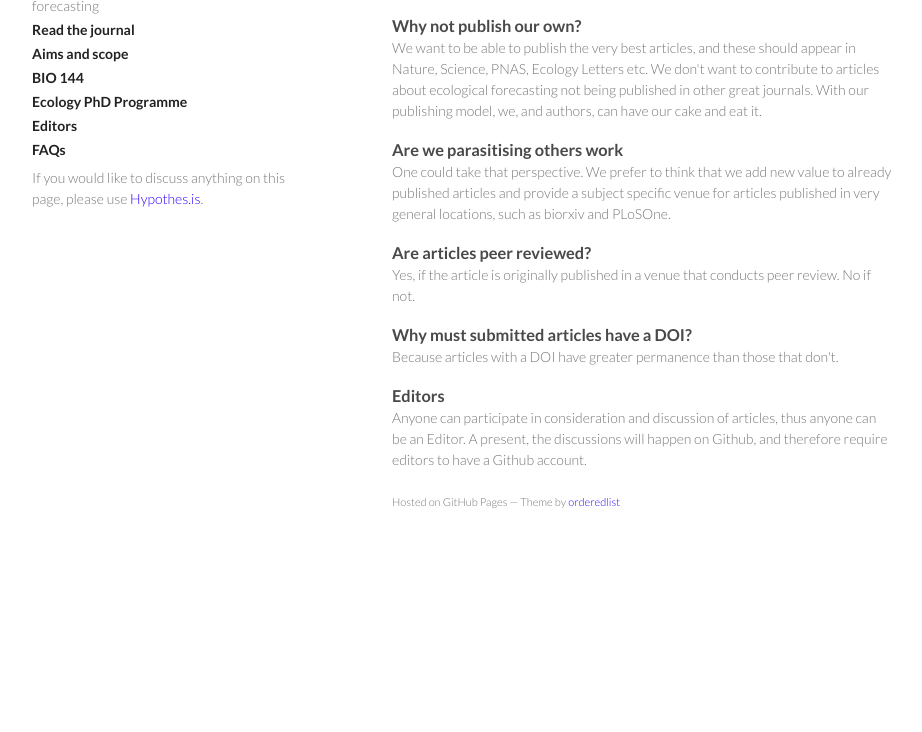
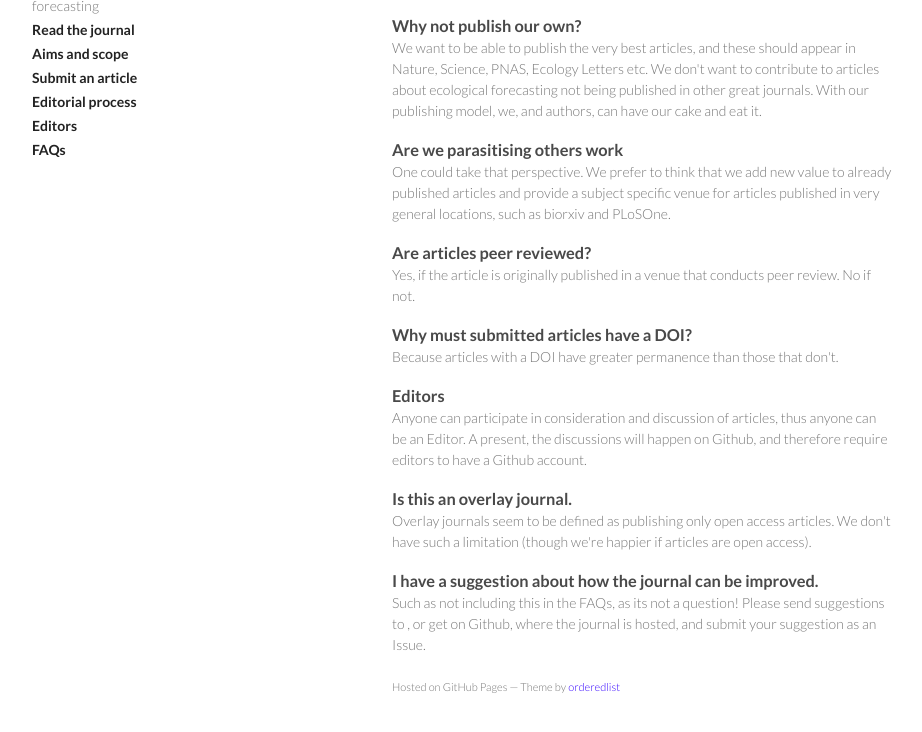
Before and after one commit to Ecological-Forecasting-Journal/ecological-forecasting-journal.github.io, a plain HTML site: page FAQs.html in a window 1280 px wide. Shown: the part 162-894 px from the top of the page, without its empty margins (178-1100 px from the left). Before the commit the page ends 800 px from the top, so only its background shows below. Drawn offline with Linux system fonts and the light colour scheme.

Commit message:
various improvements

```diff
--- a/FAQs.html
+++ b/FAQs.html
@@ -25,14 +25,12 @@
         <p class="smally"><a href="Read_the_journal.html"><strong>Read the journal</strong></a></p>
         <p class="smally"><a href="#Aims_and_scope"><strong>Aims and scope</strong></a></p>
 
-          <p class="smally"><a href="#Submit_a_paper"><strong>BIO 144</strong></a></p>
-        <p class="smally"><a href="#Editorial_process"><strong>Ecology PhD Programme</strong></a></p>
+          <p class="smally"><a href="#Submit_an_article"><strong>Submit an article</strong></a></p>
+        <p class="smally"><a href="#Editorial_process"><strong>Editorial process</strong></a></p>
 
         <p class="smally"><a href="#Editors"><strong>Editors</strong></a></p>
 
         <p class="smally"><a href="FAQs.html"><strong>FAQs</strong></a></p>
-
-        <p>If you would like to discuss anything on this page, please use <a href="https://hypothes.is">Hypothes.is</a>.</p>
 
              </header>
 
@@ -73,6 +71,13 @@
 
             <p> Anyone can participate in consideration and discussion of articles, thus anyone can be an Editor. A present, the discussions will happen on Github, and therefore require editors to have a Github account.</p>
 
+<h3><a id="Overlay" class="anchor" href="#Overlay" aria-hidden="true"><span class="octicon octicon-link"></span></a>Is this an overlay journal.</h3>
+
+            <p> Overlay journals seem to be defined as publishing only open access articles. We don't have such a limitation (though we're happier if articles are open access).</p>
+
+<h3><a id="Improve" class="anchor" href="#Improve" aria-hidden="true"><span class="octicon octicon-link"></span></a>I have a suggestion about how the journal can be improved.</h3>
+
+            <p> Such as not including this in the FAQs, as its not a question! Please send suggestions to <a href="mailto:owen.petchey@ieu.uzh.ch?Subject=Ecological%20Forecasting%20Suggestion"></a>, or get on Github, where the journal is hosted, and submit your suggestion as an Issue.</p>
 
 
 
```
Also changed, not shown: index.html (+3 -5 lines).
